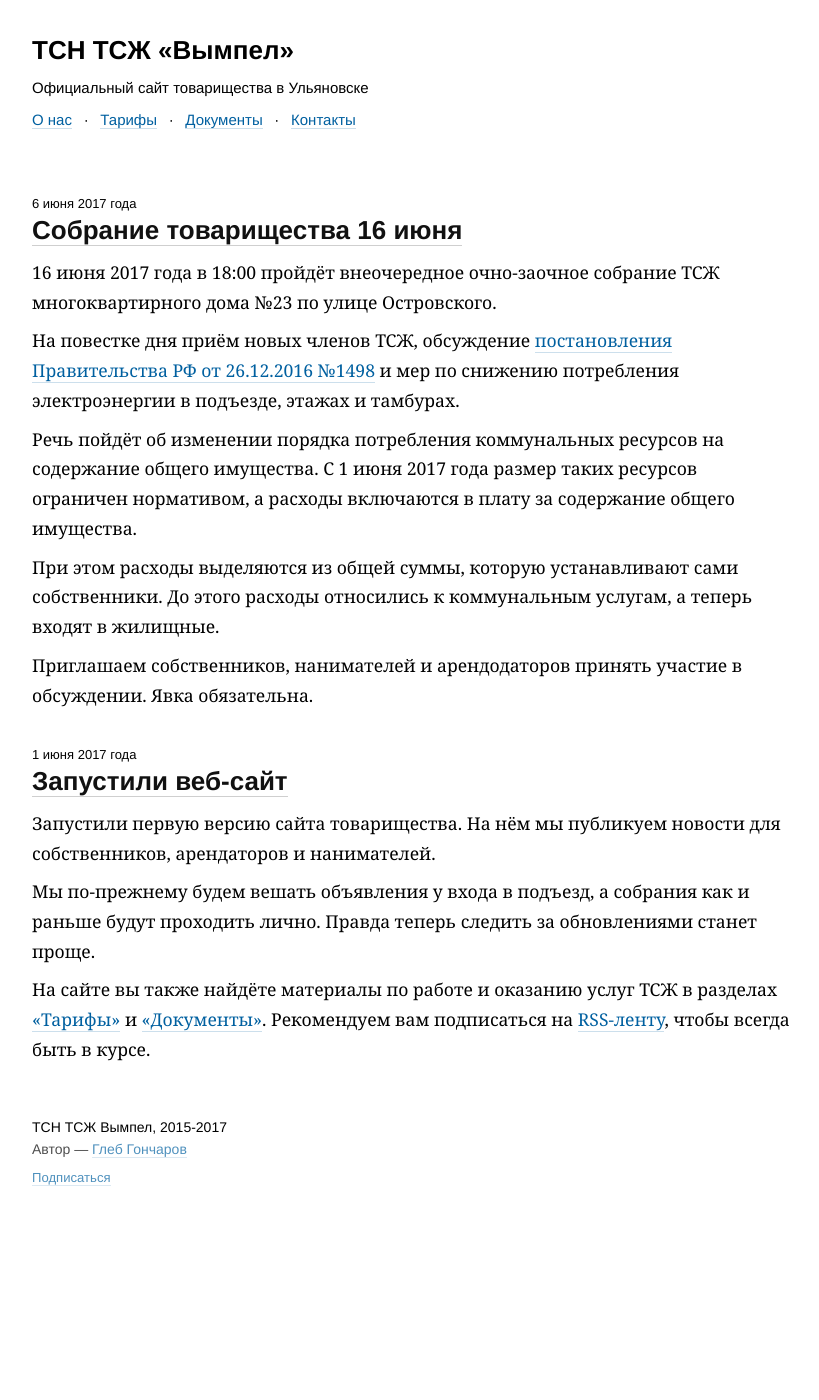
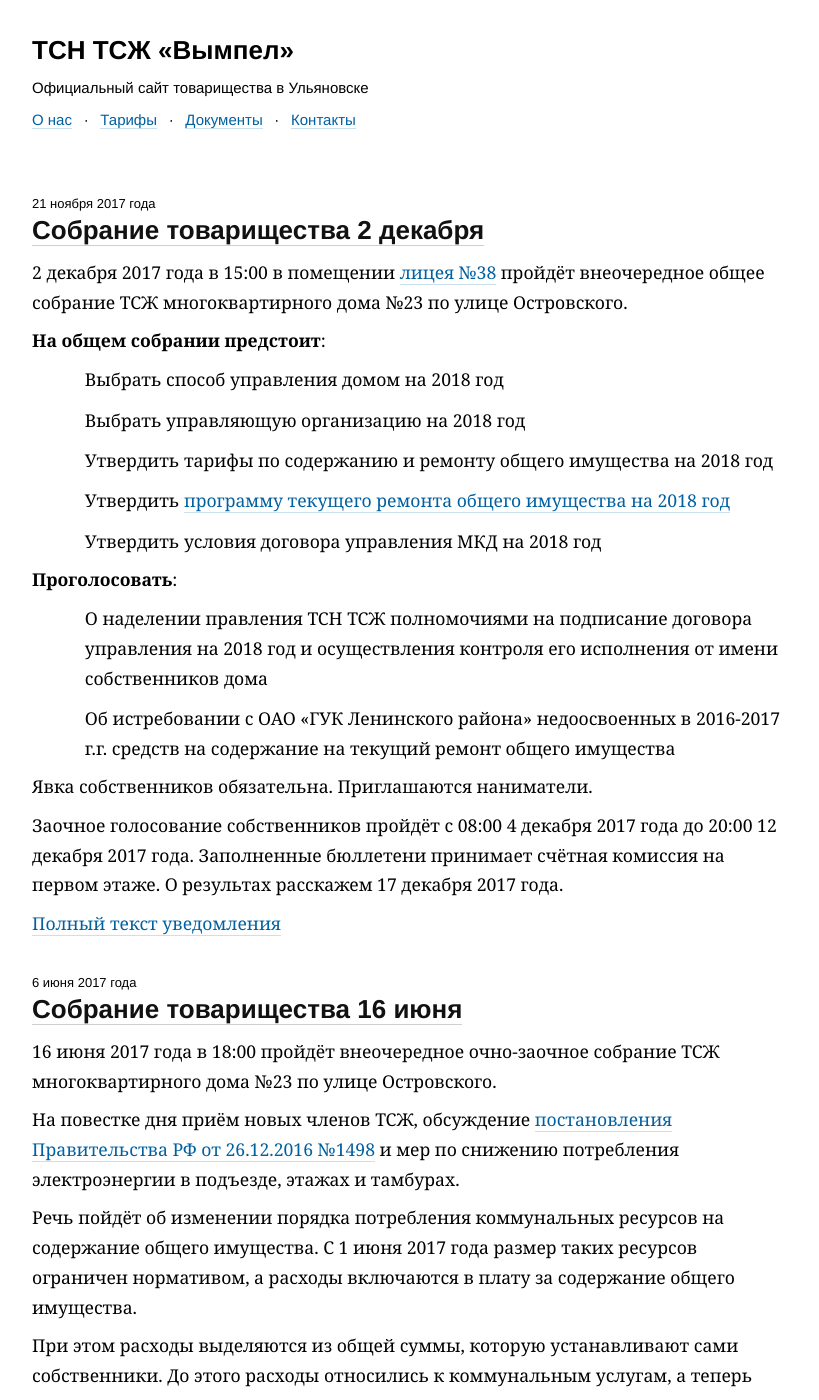
Before and after one commit to gongled/vympel, a Jekyll site: the page built from index.html, in a window 1280 px wide and 1400 px high. Shown: the whole window, without its empty margins (108-927 px from the left). Built offline with Jekyll 4.4.1, drawn with Linux system fonts in a browser that asks for light colours; the list of posts is cut into pages by our own code.

Commit message:
Add announcement (2017/12/02)

```diff
--- /dev/null
+++ b/_posts/2017-11-21-meeting.md
@@ -0,0 +1,25 @@
+---
+title: Собрание товарищества 2 декабря
+updated: 2017-11-21
+---
+
+2 декабря 2017 года в 15:00 в помещении [лицея №38](https://yandex.ru/maps/-/CBa6NHw8sA) пройдёт внеочередное общее
+собрание ТСЖ многоквартирного дома №23 по улице Островского.
+
+**На общем собрании предстоит**:
+
+- Выбрать способ управления домом на 2018 год
+- Выбрать управляющую организацию на 2018 год
+- Утвердить тарифы по содержанию и ремонту общего имущества на 2018 год
+- Утвердить [программу текущего ремонта общего имущества на 2018 год](/docs/company/Тариф_на_обслуживание_и_ремонт_в_2018.pdf)
+- Утвердить условия договора управления МКД на 2018 год
+
+**Проголосовать**:
+- О наделении правления ТСН ТСЖ полномочиями на подписание договора управления на 2018 год и осуществления контроля его исполнения от имени собственников дома
+- Об истребовании с ОАО «ГУК Ленинского района» недоосвоенных в 2016-2017 г.г. средств на содержание на текущий ремонт общего имущества
+
+Явка собственников обязательна. Приглашаются наниматели.
+
+Заочное голосование собственников пройдёт с 08:00 4 декабря 2017 года до 20:00 12 декабря 2017 года. Заполненные бюллетени принимает счётная комиссия на первом этаже. О результах расскажем 17 декабря 2017 года.
+
+[Полный текст уведомления](/docs/announces/20171121.pdf)
```
Also changed, not shown: _pages/tariffs.md (+1 -1 lines), 2 other files.
